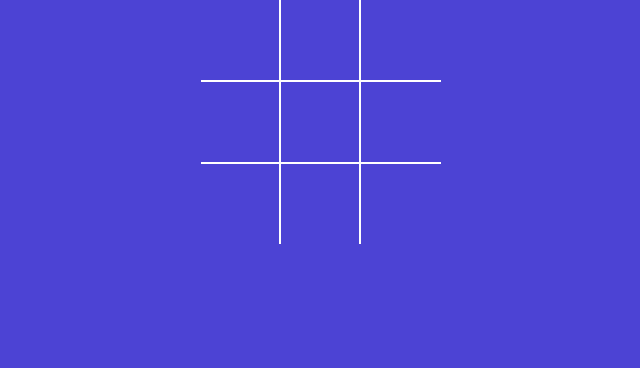
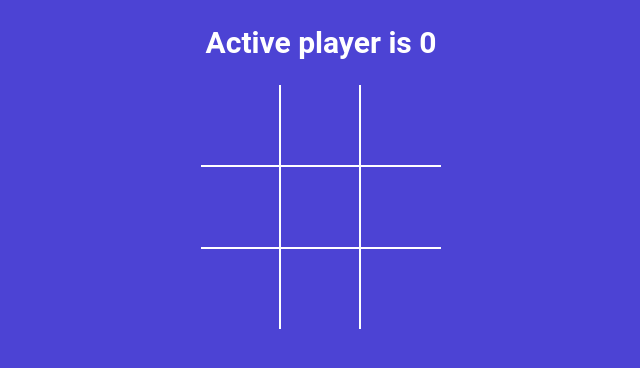
Before and after one commit to RudraPratap-CodeRunner/tictactoe_internshala_project, a React (Vite) app: page / in a window 1280 px wide. Shown: the top 368 px of the page, without its empty margins (319-959 px from the left). Built offline with nearby package versions, Linux system fonts and the light colour scheme.

Commit message:
winner functionality added

```diff
--- a/src/App.jsx
+++ b/src/App.jsx
@@ -1,11 +1,37 @@
 import React, { useState } from "react";
 import Board from "./components/Board";
 import "./styles.scss";
+import {calculateWinner} from './winner';
 
 const App = () => {
+
+
+  const [squares, setSquares] = useState(Array(9).fill(null));
+  const [entry,setEntry] = useState(false);
+  const winner =calculateWinner(squares);
+  const nextPlayer = entry?'x':'0';
+  const statusMessage = winner ? `Winner is ${winner}`:`Active player is ${nextPlayer}`;
+
+
+  const handleSquareClick = (clickedPosition) => {
+      if(squares[clickedPosition] || winner){
+        return;
+      }
+      setSquares(currentsquares=>{
+        return currentsquares.map((squareValue,position)=>{
+          if(clickedPosition===position){
+            return entry? 'x':'0';
+          }
+          return squareValue;
+        })
+      })
+      setEntry(currentEntry=>!entry);
+  };
+
   return (
     <div className="app">
-      <Board />
+      <h2>{statusMessage}</h2>
+      <Board squares={squares} handleSquareClick={handleSquareClick} />
     </div>
   );
 };
--- a/src/components/Board.jsx
+++ b/src/components/Board.jsx
@@ -1,23 +1,8 @@
 import React, { useState } from "react";
 import Square from "./Square";
 
-function Board() {
-  const [squares, setSquares] = useState(Array(9).fill(null));
-  const [entry,setEntry] = useState(false);
-  const handleSquareClick = (clickedPosition) => {
-      if(squares[clickedPosition]){
-        return;
-      }
-      setSquares(currentsquares=>{
-        return currentsquares.map((squareValue,position)=>{
-          if(clickedPosition===position){
-            return entry? 'x':'0';
-          }
-          return squareValue;
-        })
-      })
-      setEntry(currentEntry=>!entry);
-  };
+function Board({squares,handleSquareClick}) {
+
 
 
 
--- /dev/null
+++ b/src/winner.js
@@ -0,0 +1,19 @@
+export function calculateWinner(squares) {
+    const lines = [
+      [0, 1, 2],
+      [3, 4, 5],
+      [6, 7, 8],
+      [0, 3, 6],
+      [1, 4, 7],
+      [2, 5, 8],
+      [0, 4, 8],
+      [2, 4, 6],
+    ];
+    for (let i = 0; i < lines.length; i++) {
+      const [a, b, c] = lines[i];
+      if (squares[a] && squares[a] === squares[b] && squares[a] === squares[c]) {
+        return squares[a];
+      }
+    }
+    return null;
+  }
```
